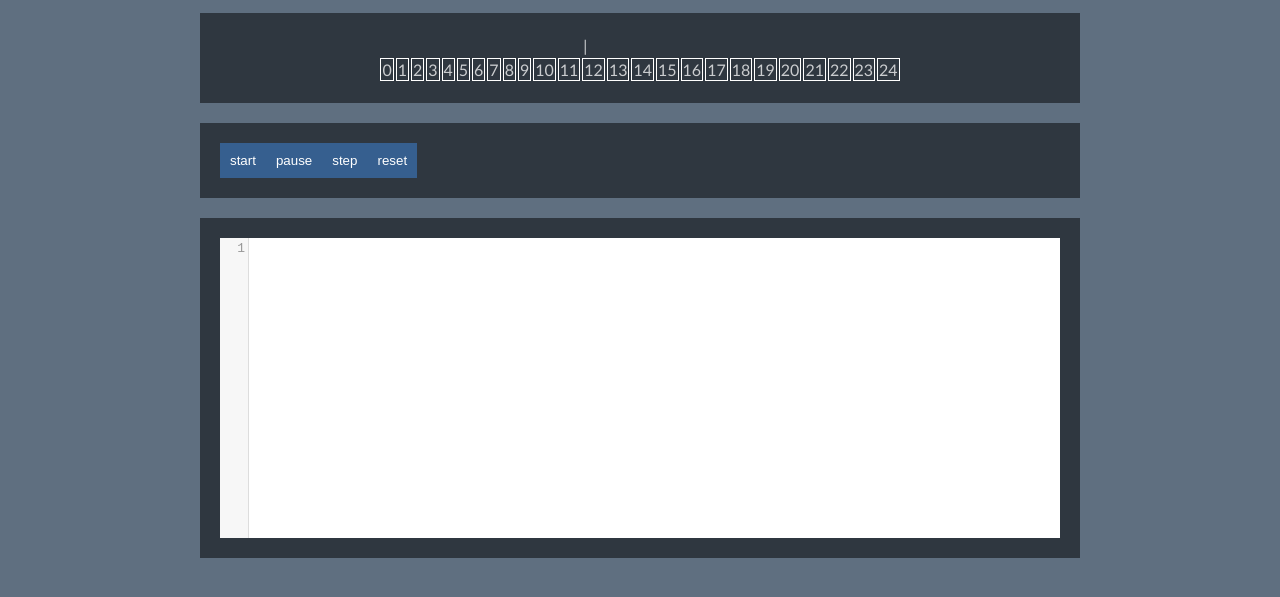
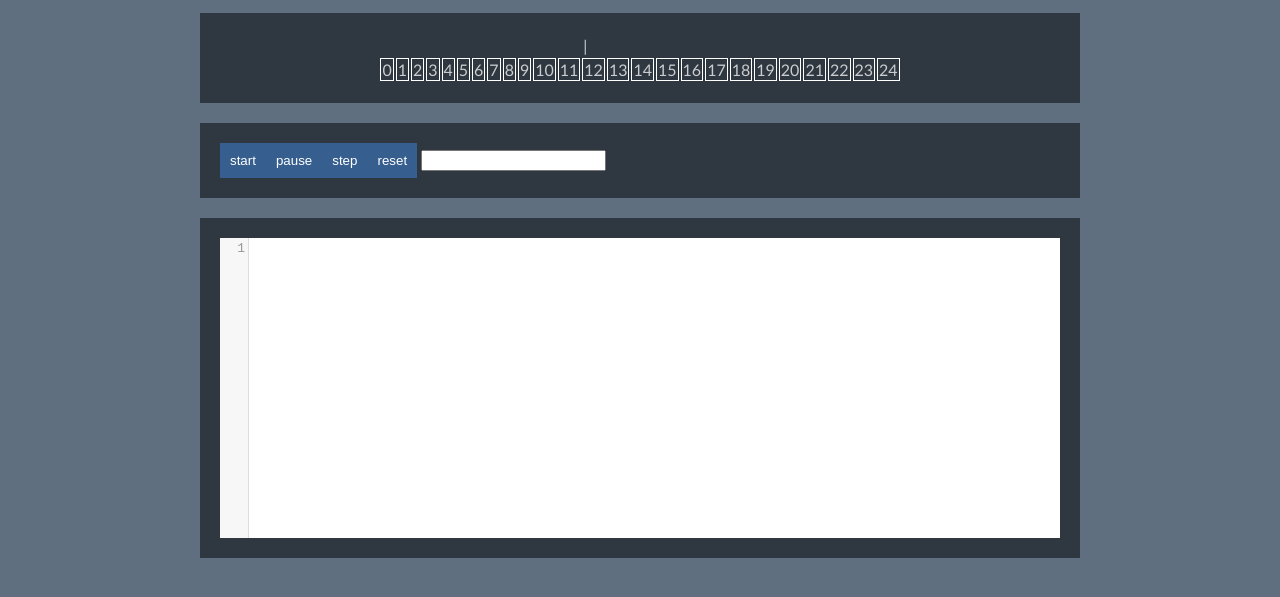
Before and after one commit to dylhunn/treehacks-turing, a plain HTML site: page index.html in a window 1280 px wide. Shown: the part 71-668 px from the top of the page. Drawn offline with Linux system fonts and the light colour scheme.

Commit message:
added text input

```diff
--- a/index.html
+++ b/index.html
@@ -20,6 +20,7 @@
   </div>
   <div class="content indented">
     <button>start</button><button>pause</button><button>step</button><button>reset</button>
+    <input type = "text" id="tapeinput"></textarea>
   </div>
   <div class="content indented">
     <textarea id="code"></textarea>
```
